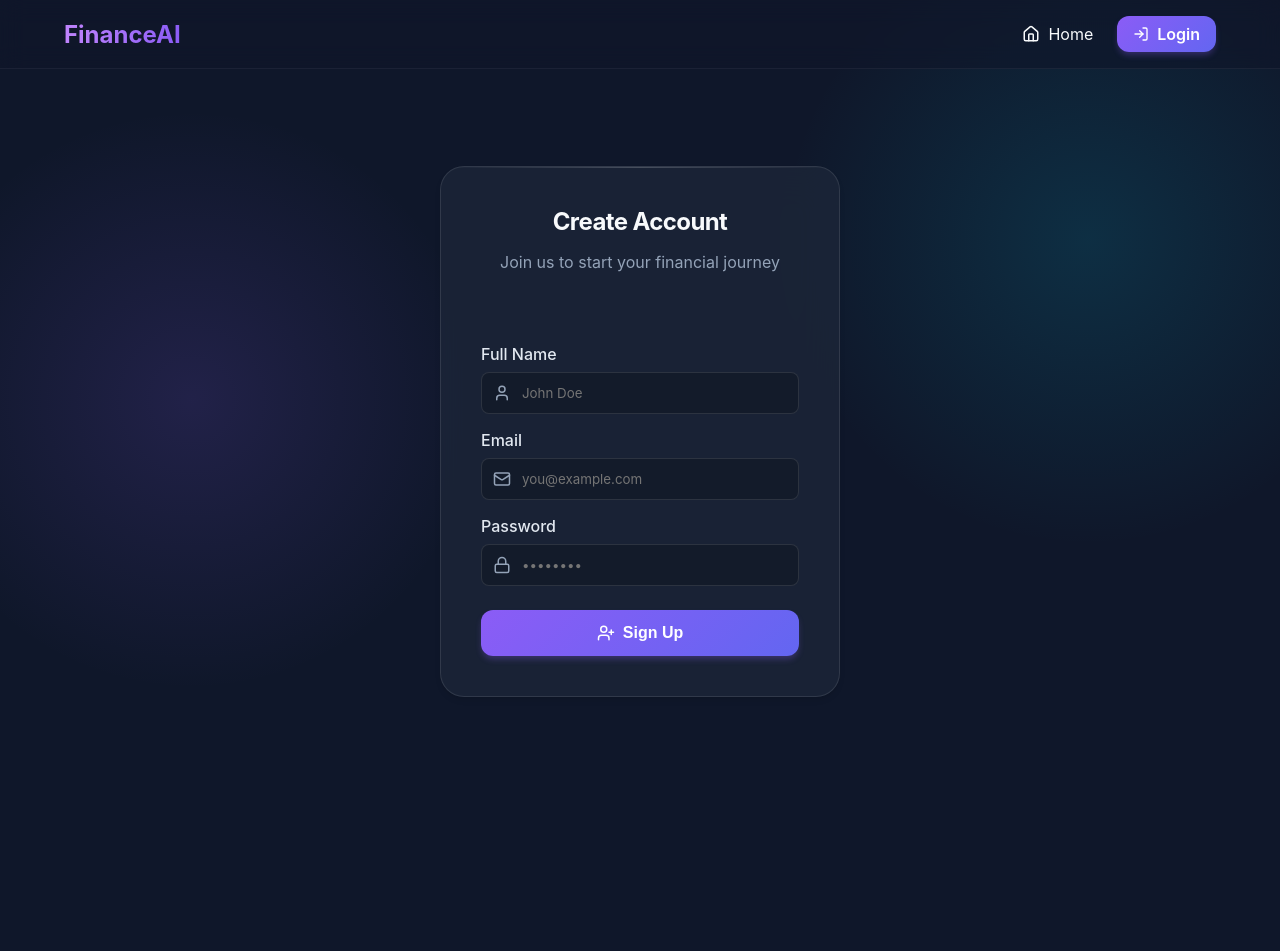
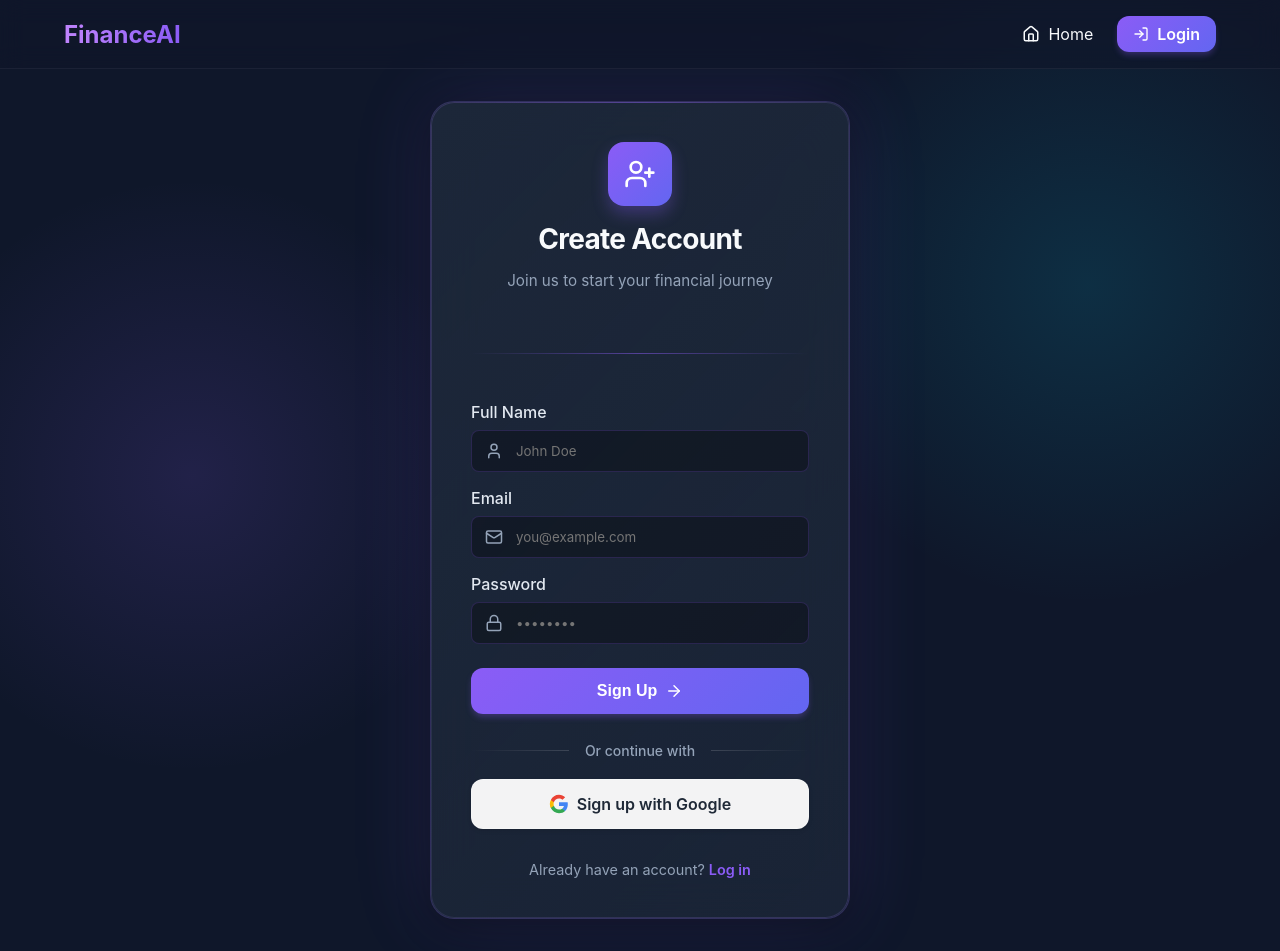
Before and after one commit to nelsonwm45/Senti-Mochi, a Next.js app in the folder frontend/: page /signup in a window 1280 px wide. Before the commit the page ends 800 px from the top, so only its background shows below. Built offline with nearby package versions, Linux system fonts and the light colour scheme.

Commit message:
Fix(Login/SignUp Card): Fix the layout

```diff
--- a/frontend/src/app/globals.css
+++ b/frontend/src/app/globals.css
@@ -229,3 +229,139 @@ a {
 a:hover {
   color: var(--primary);
 }
+
+/* Enhanced Login Card Styles */
+.login-card {
+  position: relative;
+  background: linear-gradient(
+    135deg,
+    rgba(30, 41, 59, 0.9) 0%,
+    rgba(30, 41, 59, 0.7) 100%
+  );
+  backdrop-filter: blur(24px);
+  -webkit-backdrop-filter: blur(24px);
+  border: 1px solid rgba(139, 92, 246, 0.2);
+  box-shadow:
+    0 8px 32px rgba(0, 0, 0, 0.3),
+    0 0 0 1px rgba(255, 255, 255, 0.05) inset,
+    0 0 80px rgba(139, 92, 246, 0.15);
+}
+
+.login-card::before {
+  background: linear-gradient(
+    90deg,
+    transparent,
+    rgba(139, 92, 246, 0.4),
+    transparent
+  );
+}
+
+.login-card::after {
+  content: '';
+  position: absolute;
+  inset: 0;
+  border-radius: 1.5rem;
+  padding: 1px;
+  background: linear-gradient(
+    135deg,
+    rgba(139, 92, 246, 0.3),
+    rgba(99, 102, 241, 0.1),
+    rgba(139, 92, 246, 0.3)
+  );
+  -webkit-mask: linear-gradient(#fff 0 0) content-box, linear-gradient(#fff 0 0);
+  -webkit-mask-composite: xor;
+  mask-composite: exclude;
+  pointer-events: none;
+  opacity: 0.5;
+}
+
+.login-card:hover {
+  transform: translateY(-8px);
+  box-shadow:
+    0 20px 40px rgba(0, 0, 0, 0.4),
+    0 0 0 1px rgba(255, 255, 255, 0.1) inset,
+    0 0 100px rgba(139, 92, 246, 0.25);
+  border-color: rgba(139, 92, 246, 0.4);
+}
+
+/* Enhanced Input Fields */
+.enhanced-input {
+  background: rgba(0, 0, 0, 0.3);
+  border: 1px solid rgba(139, 92, 246, 0.2);
+  transition: all 0.3s ease;
+  position: relative;
+}
+
+.enhanced-input:hover {
+  border-color: rgba(139, 92, 246, 0.4);
+  background: rgba(0, 0, 0, 0.4);
+}
+
+.enhanced-input:focus {
+  border-color: var(--primary);
+  background: rgba(0, 0, 0, 0.5);
+  box-shadow:
+    0 0 0 3px rgba(139, 92, 246, 0.15),
+    0 4px 12px rgba(139, 92, 246, 0.2);
+}
+
+/* Google Button Hover Effect */
+.google-btn:hover {
+  background: white;
+  transform: translateY(-2px);
+  box-shadow: 0 4px 12px rgba(0, 0, 0, 0.15);
+}
+
+/* Enhanced Signup Card Styles */
+.signup-card {
+  position: relative;
+  background: linear-gradient(
+    135deg,
+    rgba(30, 41, 59, 0.9) 0%,
+    rgba(30, 41, 59, 0.7) 100%
+  );
+  backdrop-filter: blur(24px);
+  -webkit-backdrop-filter: blur(24px);
+  border: 1px solid rgba(139, 92, 246, 0.2);
+  box-shadow:
+    0 8px 32px rgba(0, 0, 0, 0.3),
+    0 0 0 1px rgba(255, 255, 255, 0.05) inset,
+    0 0 80px rgba(139, 92, 246, 0.15);
+}
+
+.signup-card::before {
+  background: linear-gradient(
+    90deg,
+    transparent,
+    rgba(139, 92, 246, 0.4),
+    transparent
+  );
+}
+
+.signup-card::after {
+  content: '';
+  position: absolute;
+  inset: 0;
+  border-radius: 1.5rem;
+  padding: 1px;
+  background: linear-gradient(
+    135deg,
+    rgba(139, 92, 246, 0.3),
+    rgba(99, 102, 241, 0.1),
+    rgba(139, 92, 246, 0.3)
+  );
+  -webkit-mask: linear-gradient(#fff 0 0) content-box, linear-gradient(#fff 0 0);
+  -webkit-mask-composite: xor;
+  mask-composite: exclude;
+  pointer-events: none;
+  opacity: 0.5;
+}
+
+.signup-card:hover {
+  transform: translateY(-8px);
+  box-shadow:
+    0 20px 40px rgba(0, 0, 0, 0.4),
+    0 0 0 1px rgba(255, 255, 255, 0.1) inset,
+    0 0 100px rgba(139, 92, 246, 0.25);
+  border-color: rgba(139, 92, 246, 0.4);
+}
--- a/frontend/src/app/signup/page.tsx
+++ b/frontend/src/app/signup/page.tsx
@@ -3,7 +3,8 @@ import { useState } from 'react';
 import axios from 'axios';
 import { useRouter } from 'next/navigation';
 import { motion } from 'framer-motion';
-import { Mail, Lock, User, UserPlus } from 'lucide-react';
+import { Mail, Lock, User, UserPlus, ArrowRight } from 'lucide-react';
+import Link from 'next/link';
 
 export default function Signup() {
   const [email, setEmail] = useState('');
@@ -28,40 +29,71 @@ export default function Signup() {
   return (
     <div className="container page-center">
       <motion.div
-        className="glass-card"
-        style={{ width: '100%', maxWidth: '400px' }}
-        initial={{ opacity: 0, scale: 0.95 }}
-        animate={{ opacity: 1, scale: 1 }}
+        className="glass-card signup-card"
+        style={{ width: '100%', maxWidth: '420px' }}
+        initial={{ opacity: 0, y: 20 }}
+        animate={{ opacity: 1, y: 0 }}
         transition={{ duration: 0.5 }}
       >
-        <div style={{ textAlign: 'center', marginBottom: '2rem' }}>
-          <h2 style={{ marginBottom: '0.5rem' }}>Create Account</h2>
-          <p style={{ color: '#94a3b8' }}>Join us to start your financial journey</p>
+        {/* Header Section */}
+        <div style={{ textAlign: 'center', marginBottom: '1.5rem' }}>
+          <motion.div
+            initial={{ scale: 0.9, opacity: 0 }}
+            animate={{ scale: 1, opacity: 1 }}
+            transition={{ delay: 0.2 }}
+          >
+            <div style={{
+              width: '64px',
+              height: '64px',
+              margin: '0 auto 1rem',
+              background: 'linear-gradient(135deg, #8b5cf6 0%, #6366f1 100%)',
+              borderRadius: '16px',
+              display: 'flex',
+              alignItems: 'center',
+              justifyContent: 'center',
+              boxShadow: '0 8px 16px rgba(139, 92, 246, 0.3)',
+            }}>
+              <UserPlus size={32} color="white" />
+            </div>
+          </motion.div>
+          <h2 style={{ marginBottom: '0.5rem', fontSize: '1.75rem' }}>Create Account</h2>
+          <p style={{ color: '#94a3b8', fontSize: '0.95rem' }}>Join us to start your financial journey</p>
         </div>
 
+        {/* Divider */}
+        <div style={{
+          height: '1px',
+          background: 'linear-gradient(90deg, transparent, rgba(139, 92, 246, 0.5), transparent)',
+          marginBottom: '1.5rem'
+        }}></div>
+
         <form onSubmit={handleSignup}>
+          {/* Full Name Field */}
           <div className="form-group">
             <label className="label">Full Name</label>
             <div style={{ position: 'relative' }}>
-              <User size={18} style={{ position: 'absolute', left: '12px', top: '50%', transform: 'translateY(-50%)', color: '#94a3b8' }} />
+              <User size={18} style={{ position: 'absolute', left: '14px', top: '50%', transform: 'translateY(-50%)', color: '#94a3b8', zIndex: 1 }} />
               <input
                 type="text"
-                className="input-field"
-                style={{ paddingLeft: '2.5rem' }}
+                className="input-field enhanced-input"
+                style={{ paddingLeft: '2.75rem' }}
                 value={fullName}
                 onChange={(e) => setFullName(e.target.value)}
+                required
                 placeholder="John Doe"
               />
             </div>
           </div>
+
+          {/* Email Field */}
           <div className="form-group">
             <label className="label">Email</label>
             <div style={{ position: 'relative' }}>
-              <Mail size={18} style={{ position: 'absolute', left: '12px', top: '50%', transform: 'translateY(-50%)', color: '#94a3b8' }} />
+              <Mail size={18} style={{ position: 'absolute', left: '14px', top: '50%', transform: 'translateY(-50%)', color: '#94a3b8', zIndex: 1 }} />
               <input
                 type="email"
-                className="input-field"
-                style={{ paddingLeft: '2.5rem' }}
+                className="input-field enhanced-input"
+                style={{ paddingLeft: '2.75rem' }}
                 value={email}
                 onChange={(e) => setEmail(e.target.value)}
                 required
@@ -69,14 +101,16 @@ export default function Signup() {
               />
             </div>
           </div>
+
+          {/* Password Field */}
           <div className="form-group">
             <label className="label">Password</label>
             <div style={{ position: 'relative' }}>
-              <Lock size={18} style={{ position: 'absolute', left: '12px', top: '50%', transform: 'translateY(-50%)', color: '#94a3b8' }} />
+              <Lock size={18} style={{ position: 'absolute', left: '14px', top: '50%', transform: 'translateY(-50%)', color: '#94a3b8', zIndex: 1 }} />
               <input
                 type="password"
-                className="input-field"
-                style={{ paddingLeft: '2.5rem' }}
+                className="input-field enhanced-input"
+                style={{ paddingLeft: '2.75rem' }}
                 value={password}
                 onChange={(e) => setPassword(e.target.value)}
                 required
@@ -84,9 +118,64 @@ export default function Signup() {
               />
             </div>
           </div>
+
+          {/* Sign Up Button */}
           <button type="submit" className="btn-primary" style={{ width: '100%', marginTop: '0.5rem' }}>
-            <UserPlus size={18} /> Sign Up
+            <span>Sign Up</span>
+            <ArrowRight size={18} />
           </button>
+
+          {/* Divider */}
+          <div style={{ display: 'flex', alignItems: 'center', margin: '1.75rem 0 1.25rem' }}>
+            <div style={{ flex: 1, height: '1px', background: 'linear-gradient(90deg, transparent, rgba(255, 255, 255, 0.15))' }}></div>
+            <span style={{ padding: '0 1rem', color: '#94a3b8', fontSize: '0.875rem', fontWeight: 500 }}>Or continue with</span>
+            <div style={{ flex: 1, height: '1px', background: 'linear-gradient(90deg, rgba(255, 255, 255, 0.15), transparent)' }}></div>
+          </div>
+
+          {/* Google Sign Up Button */}
+          <a
+            href="http://localhost:8000/auth/google/login"
+            className="google-btn"
+            style={{
+              width: '100%',
+              background: 'rgba(255, 255, 255, 0.95)',
+              color: '#1f2937',
+              padding: '0.875rem 1.75rem',
+              borderRadius: '0.75rem',
+              border: '1px solid rgba(255, 255, 255, 0.2)',
+              cursor: 'pointer',
+              fontWeight: 600,
+              fontSize: '1rem',
+              transition: 'all 0.3s ease',
+              display: 'flex',
+              alignItems: 'center',
+              justifyContent: 'center',
+              gap: '0.5rem',
+              textDecoration: 'none',
+              boxShadow: '0 2px 4px rgba(0, 0, 0, 0.1)',
+            }}>
+            <svg style={{ width: '20px', height: '20px' }} viewBox="0 0 24 24">
+              <path d="M22.56 12.25c0-.78-.07-1.53-.2-2.25H12v4.26h5.92c-.26 1.37-1.04 2.53-2.21 3.31v2.77h3.57c2.08-1.92 3.28-4.74 3.28-8.09z" fill="#4285F4"/>
+              <path d="M12 23c2.97 0 5.46-.98 7.28-2.66l-3.57-2.77c-.98.66-2.23 1.06-3.71 1.06-2.86 0-5.29-1.93-6.16-4.53H2.18v2.84C3.99 20.53 7.7 23 12 23z" fill="#34A853"/>
+              <path d="M5.84 14.09c-.22-.66-.35-1.36-.35-2.09s.13-1.43.35-2.09V7.07H2.18C1.43 8.55 1 10.22 1 12s.43 3.45 1.18 4.93l2.85-2.22.81-.62z" fill="#FBBC05"/>
+              <path d="M12 5.38c1.62 0 3.06.56 4.21 1.64l3.15-3.15C17.45 2.09 14.97 1 12 1 7.7 1 3.99 3.47 2.18 7.07l3.66 2.84c.87-2.6 3.3-4.53 6.16-4.53z" fill="#EA4335"/>
+            </svg>
+            <span>Sign up with Google</span>
+          </a>
+
+          {/* Login Link */}
+          <div style={{ marginTop: '2rem', textAlign: 'center', color: '#94a3b8', fontSize: '0.9rem' }}>
+            Already have an account?{' '}
+            <Link href="/login" style={{
+              color: 'var(--primary)',
+              fontWeight: 600,
+              textDecoration: 'none',
+              borderBottom: '1px solid transparent',
+              transition: 'border-color 0.2s'
+            }}>
+              Log in
+            </Link>
+          </div>
         </form>
       </motion.div>
     </div>
```
Also changed, not shown: frontend/src/app/login/page.tsx (+83 -33 lines).
